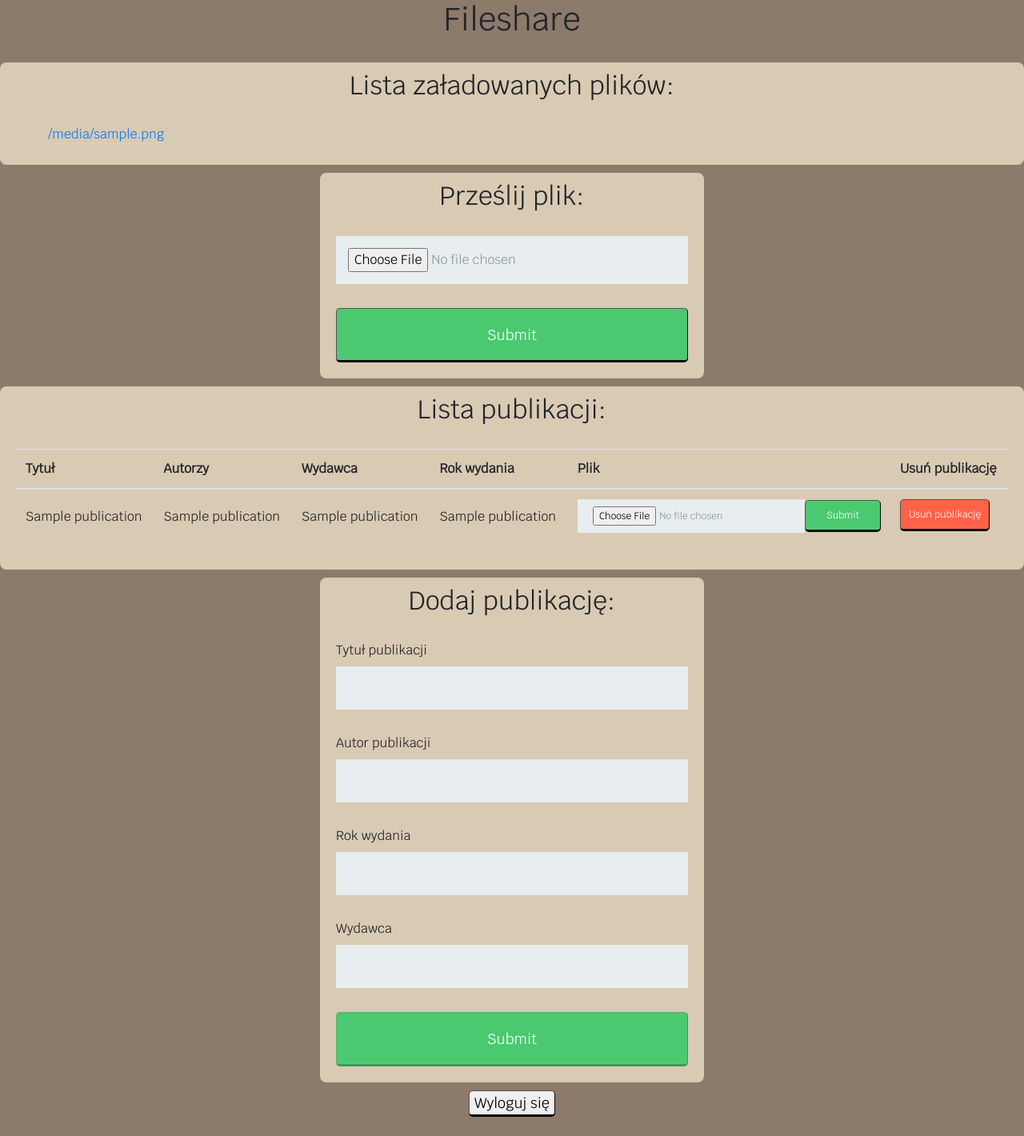
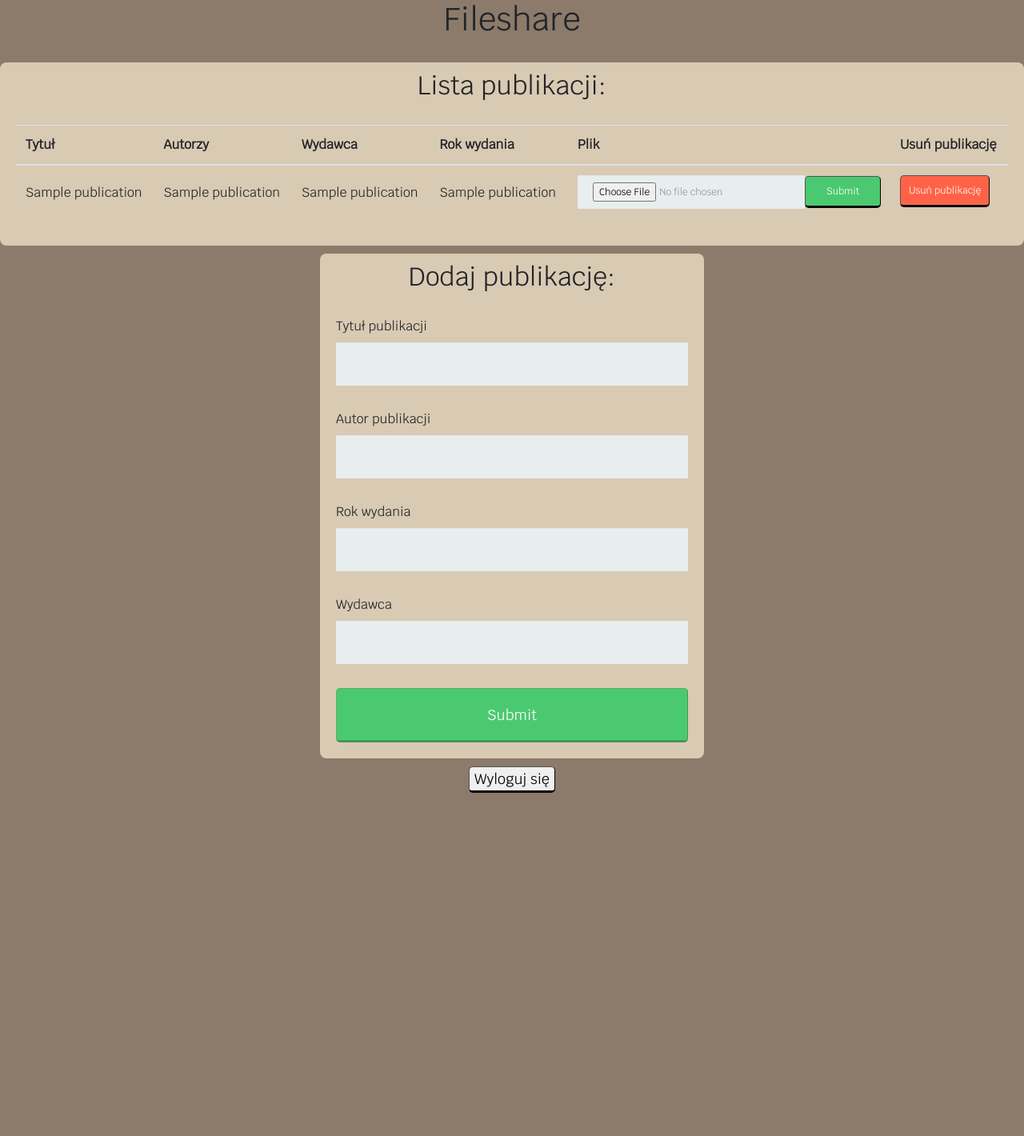
Before and after one commit to maciekkoz98/Webowka-P2, a Flask app: template web/templates/list.html in a window 1280 px wide. Shown: the whole page at 80% size. After the commit the page ends 991 px from the top, so only its background shows below. Run offline with Flask 2, Linux system fonts and the light colour scheme; the template is opened without the code that fills it: most values are stand-ins (such as "Sample title", 1, 10 or a date in 2020); parts of the project's set-up code (start-up, migrations or seed data) failed here and were passed over; some libraries are stand-ins or nearby versions.

Commit message:
only publications in main web page

```diff
--- a/web/templates/list.html
+++ b/web/templates/list.html
@@ -16,28 +16,6 @@
 </head>
 
 <h1>Fileshare</h1>
-<div class="list">
-    <h2>Lista załadowanych plików:</h2>
-    {% block filenames %}
-    <ul>
-        {% for filename in filelist %}
-        <form class="inLine" action="/fileDownload" method="POST" enctype="multipart/form-data">
-            <input type="hidden" name="link" value="{{FILE}}/download/{{filename}}" />
-            <button class="asLink" type="submit">
-                {{filename}}
-            </button>
-        </form>
-        {% endfor %}
-    </ul>
-    {% endblock %}
-</div>
-<form action="{{FILE}}/upload" method="POST" enctype="multipart/form-data">
-    <h2>Prześlij plik:</h2>
-    <input type="file" name="file" required />
-    <input type="hidden" name="token" value="{{upload_token}}" />
-    <input type="hidden" name="callback" value="{{WEB}}/callback" />
-    <input type="submit" />
-</form>
 <div class="list">
     <h2>Lista publikacji:</h2>
     <table class="table">
```
